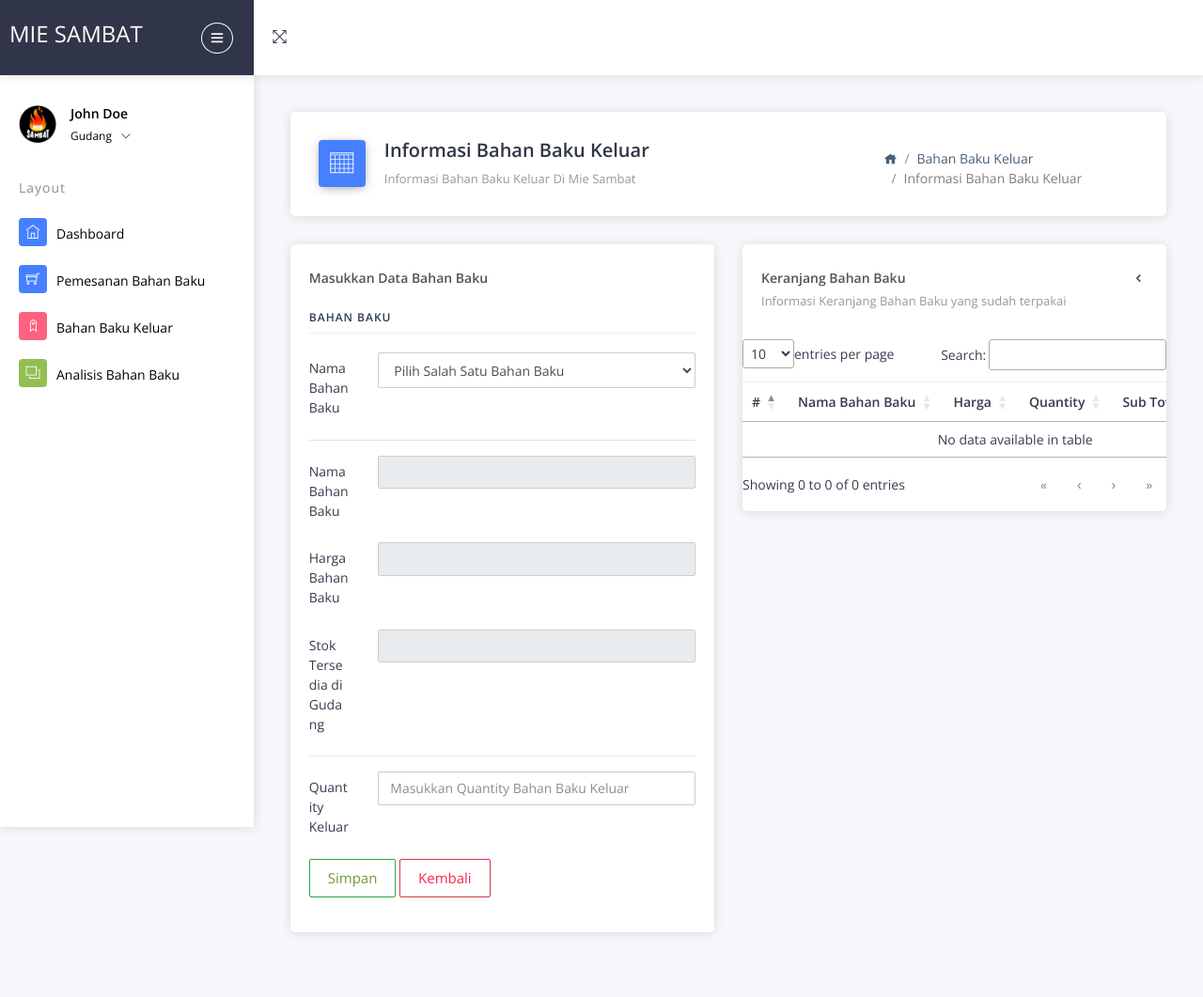
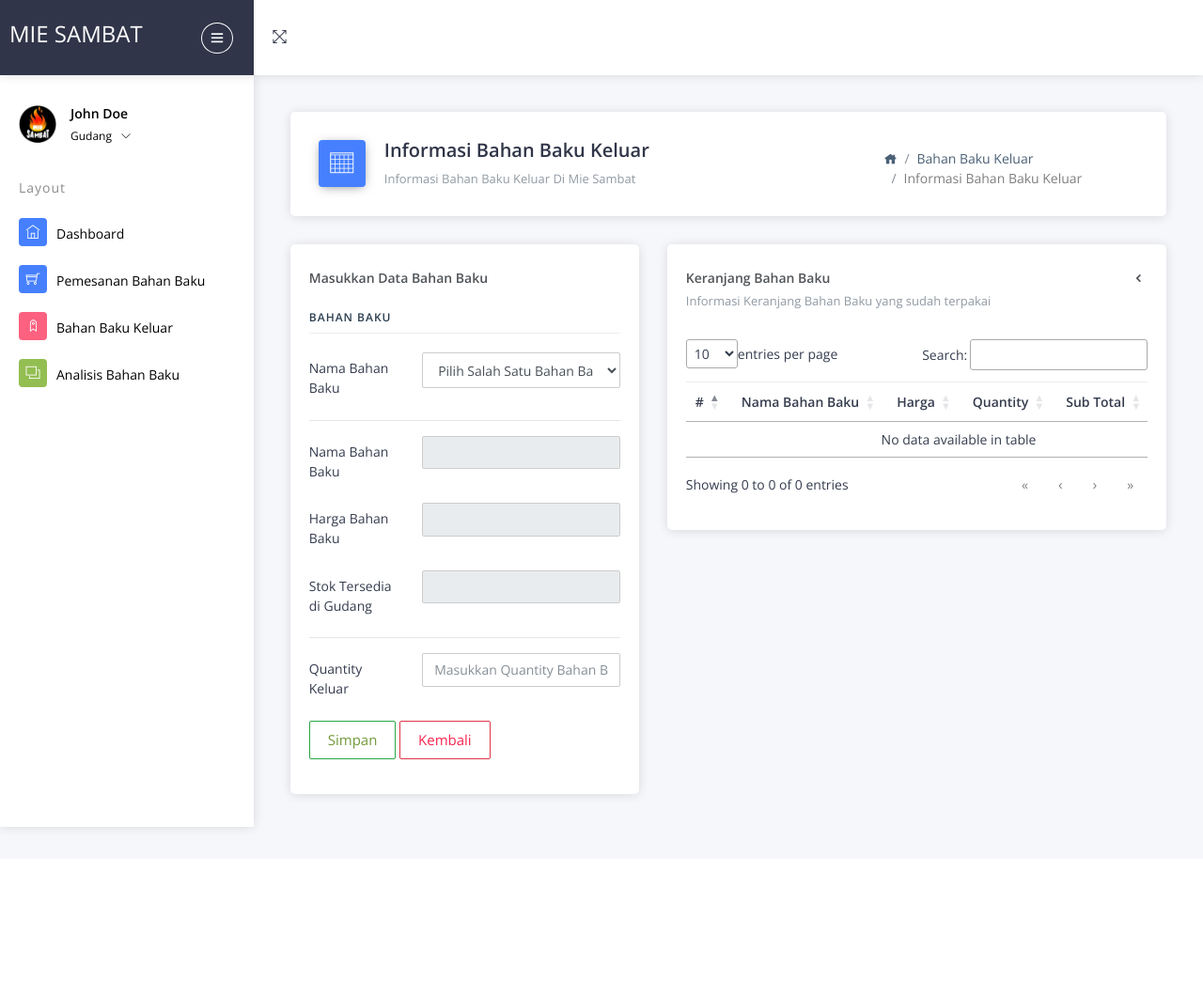
Before and after one commit to upimariani/mie-sambat, a CodeIgniter app: page /mie-sambat/Gudang/cBbKeluar/create in a window 1280 px wide. Shown: the whole page at 94% size. After the commit the page ends 887 px from the top, so only its background shows below. Run offline with CodeIgniter, Linux system fonts and the light colour scheme; data comes from the database, SQL or seed files in the repository; some libraries are stand-ins or nearby versions; some web fonts are replaced.

Commit message:
add revisi layouts

```diff
--- a/application/views/Gudang/vTambahBbKeluar.php
+++ b/application/views/Gudang/vTambahBbKeluar.php
@@ -49,7 +49,7 @@
 				<!-- Page-body start -->
 				<div class="page-body">
 					<div class="row">
-						<div class="col-sm-6">
+						<div class="col-sm-5">
 							<!-- Basic Form Inputs card start -->
 							<div class="card">
 								<div class="card-header">
@@ -66,8 +66,8 @@
 									<form action="<?= base_url('Gudang/cBbKeluar/create') ?>" method="POST">
 
 										<div class="form-group row">
-											<label class="col-sm-2 col-form-label">Nama Bahan Baku</label>
-											<div class="col-sm-10">
+											<label class="col-sm-4 col-form-label">Nama Bahan Baku</label>
+											<div class="col-sm-8">
 												<select class="form-control" name="bb" id="bb">
 													<option value=" ">Pilih Salah Satu Bahan Baku</option>
 													<?php
@@ -86,27 +86,27 @@
 										</div>
 										<hr>
 										<div class="form-group row">
-											<label class="col-sm-2 col-form-label">Nama Bahan Baku</label>
-											<div class="col-sm-10">
+											<label class="col-sm-4 col-form-label">Nama Bahan Baku</label>
+											<div class="col-sm-8">
 												<input type="text" name="nama" class="nama form-control" readonly>
 											</div>
 										</div>
 										<div class="form-group row">
-											<label class="col-sm-2 col-form-label">Harga Bahan Baku</label>
-											<div class="col-sm-10">
+											<label class="col-sm-4 col-form-label">Harga Bahan Baku</label>
+											<div class="col-sm-8">
 												<input type="text" name="harga" class="harga form-control" readonly>
 											</div>
 										</div>
 										<div class="form-group row">
-											<label class="col-sm-2 col-form-label">Stok Tersedia di Gudang</label>
-											<div class="col-sm-10">
+											<label class="col-sm-4 col-form-label">Stok Tersedia di Gudang</label>
+											<div class="col-sm-8">
 												<input type="text" name="stok" class="stok form-control" readonly>
 											</div>
 										</div>
 										<hr>
 										<div class="form-group row">
-											<label class="col-sm-2 col-form-label">Quantity Keluar</label>
-											<div class="col-sm-10">
+											<label class="col-sm-4 col-form-label">Quantity Keluar</label>
+											<div class="col-sm-8">
 												<input type="text" name="qty" class="form-control" placeholder="Masukkan Quantity Bahan Baku Keluar">
 												<?= form_error('qty', '<small class="text-danger">', '</small>') ?>
 											</div>
@@ -122,7 +122,7 @@
 							</div>
 
 						</div>
-						<div class="col-sm-6">
+						<div class="col-sm-7">
 							<div class="card">
 								<div class="card-header">
 									<h5>Keranjang Bahan Baku</h5>
@@ -137,7 +137,7 @@
 										</ul>
 									</div>
 								</div>
-								<div class="card-block table-border-style">
+								<div class="card-block ">
 									<div class="table-responsive">
 										<form action="<?= base_url('Gudang/cBbKeluar/add') ?>" method="POST">
 											<table class="table" id="belum_bayar">
```
